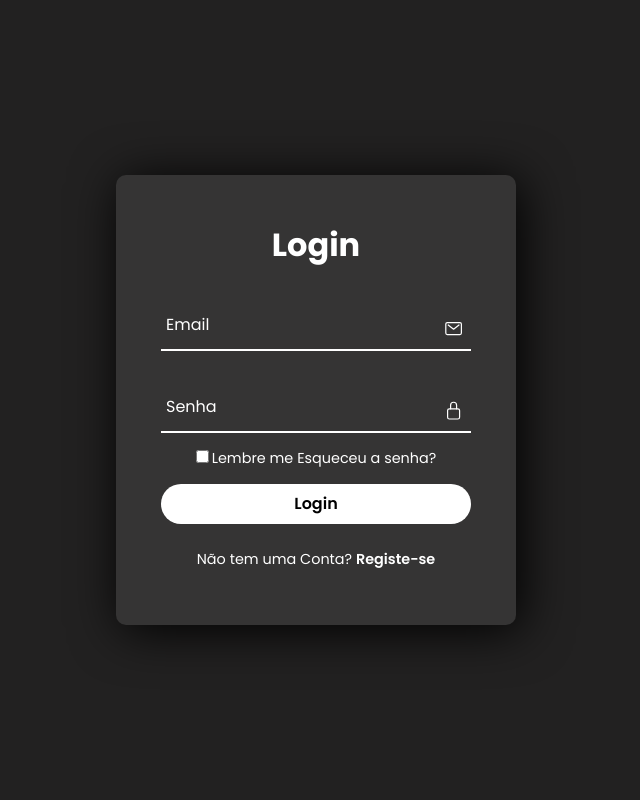
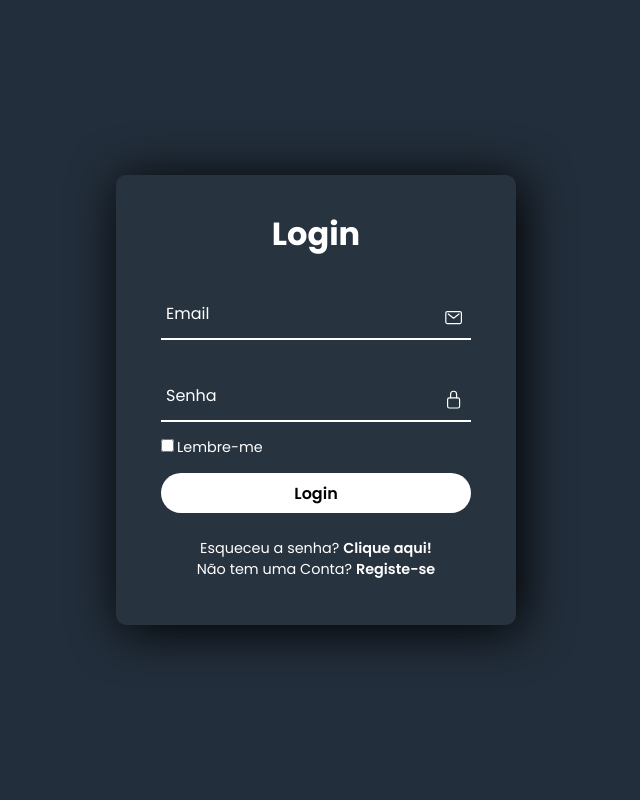
Before and after one commit to Kmeliuskas/Projeto_profissional_autonomo, a PHP site: page /projeto_profissional_autonomo/ in a window 1280 px wide. Shown: the whole page, without its empty margins (324-964 px from the left). Run offline with PHP 8.4, Linux system fonts and the light colour scheme.

Commit message:
Modificação da página de login

```diff
--- a/projeto_profissional_autonomo/Dashboard/package.json
+++ b/projeto_profissional_autonomo/Dashboard/package.json
@@ -1,7 +1,7 @@
 {
   "name": "@adminkit/core",
   "version": "3.3.0",
-  "description": "AdminKit - Bootstrap 5 Admin Template",
+  "description": "Projeto Profissional Autônomo",
   "keywords": [
     "bootstrap",
     "bootstrap 5",
--- a/projeto_profissional_autonomo/Dashboard/static/css/index.css
+++ b/projeto_profissional_autonomo/Dashboard/static/css/index.css
@@ -13,7 +13,7 @@ section {
     align-items: center;
     min-height: 100vh;
     width: 100%;
-    background: #222121;
+    background: #222e3b;
 }
 
 .form-caixa {
@@ -23,7 +23,7 @@ section {
     position: relative;
     width: 400px;
     height: 450px;
-    background: #353434;
+    background: #27333f;
     border-radius: 10px;
     box-shadow: 5px 5px 50px;
 }
@@ -56,6 +56,12 @@ input:valid ~ label {
     top: -5px;
 }
 
+/* Utilizadol o Webkit Autofill para pegar os preenchimentos automaticos do navegador */
+input:-webkit-autofill {
+    -webkit-box-shadow: 0 0 0px 1000px #27333f inset;
+    -webkit-text-fill-color: #fff !important;
+}
+
 .input-caixa input {
     width: 100%;
     height: 50px;
@@ -66,6 +72,7 @@ input:valid ~ label {
     padding: 0px 25px 0px 5px;
     color: #fff;
 }
+
 
 .input-caixa ion-icon {
     position: absolute;
@@ -79,8 +86,8 @@ input:valid ~ label {
     margin: -15px 0px 15px;
     font-size: 0.9em;
     color: #fff;
-    display: flex;
-    justify-content: center;
+    /*display: flex; */
+    /*justify-content: center; */
 }
 
 .esquecer label input {
--- a/projeto_profissional_autonomo/Dashboard/static/index.php
+++ b/projeto_profissional_autonomo/Dashboard/static/index.php
@@ -84,9 +84,9 @@
                     </div>
 
                     <div class="esquecer">
-                        <label for=""><input type="checkbox">Lembre me <a href="esqueci_senha.php">Esqueceu a senha?</a></label>
+                        <label for="marca_box"><input type="checkbox" id="marca_box">Lembre-me</label>
+                    </div>
 
-                    </div>
                     <button type="submit">Login</button>
 
                     <!-- Campos não encontrados no banco de dados-->
@@ -97,6 +97,7 @@
                     ?>
 
                     <div class="registrar">
+                    <p>Esqueceu a senha? <a href="esqueci_senha.php">Clique aqui!</a></p>
                         <p>Não tem uma Conta? <a href="registro.php">Registe-se</a></p>
                     </div>
                  </form>
```
